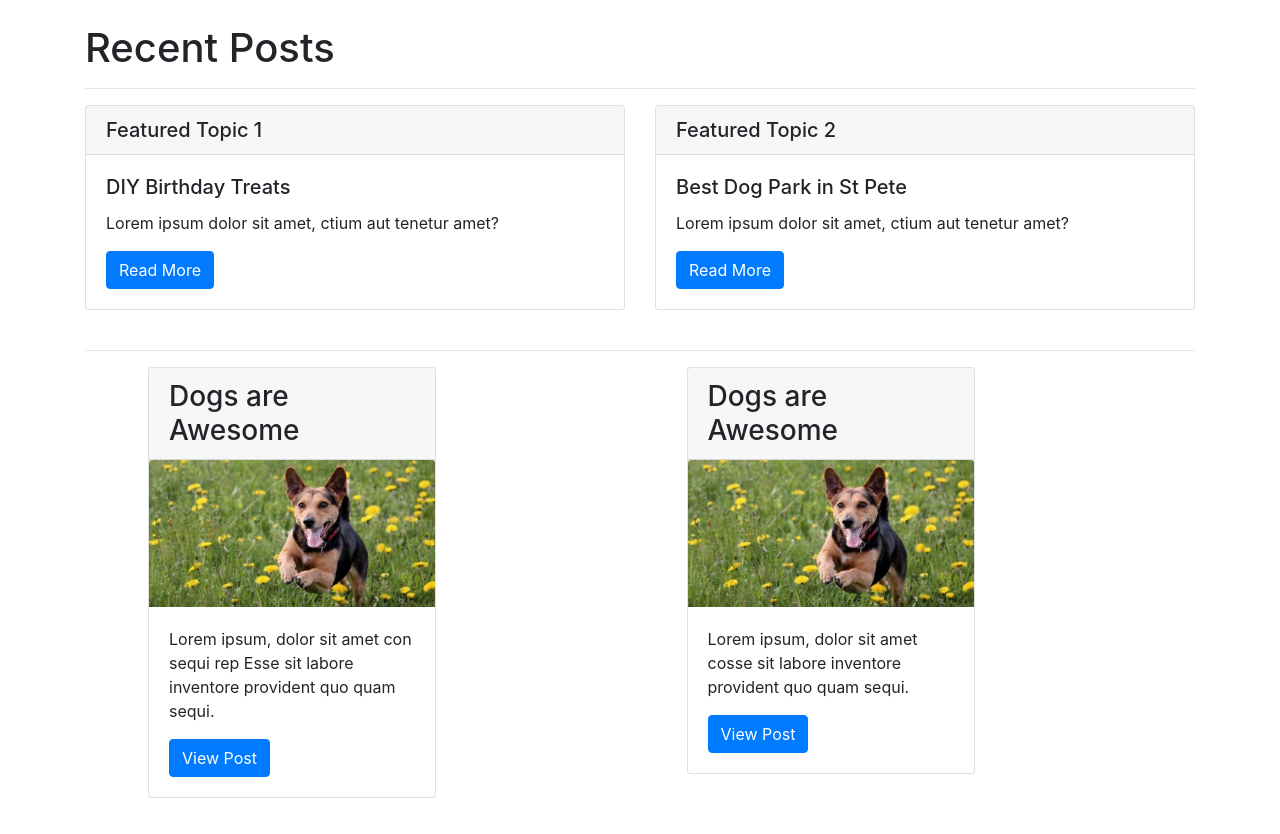
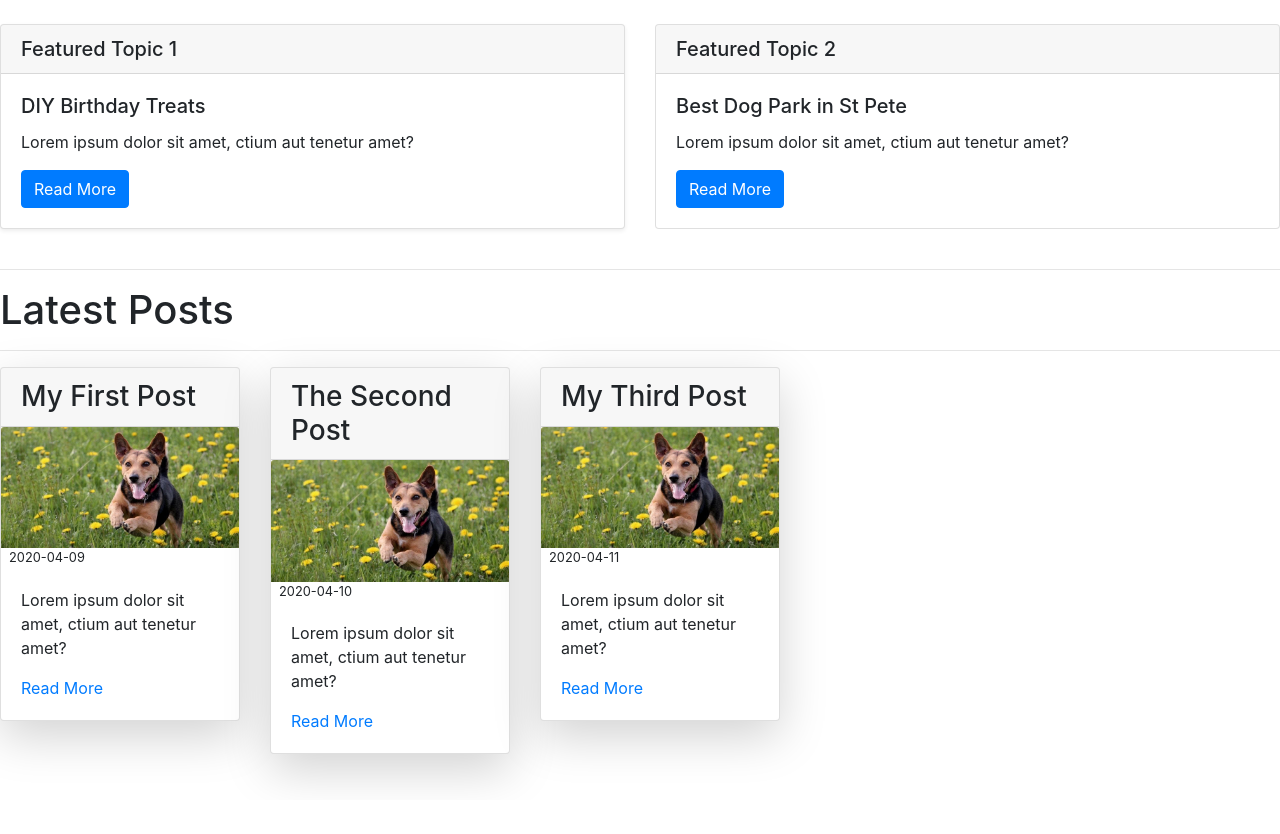
Before and after one commit to jybragg/Dog-Blog, a Gatsby site: page / in a window 1280 px wide. After the commit the page ends 800 px from the top, so only its background shows below. Built offline with nearby package versions, Linux system fonts and the light colour scheme; Gatsby itself is replaced by a stand-in of ours.

Commit message:
intergrated blog logic to home page, needs summary and featured logic, and overall styling

```diff
--- a/src/pages/2018-04-10-post-two/index.md
+++ b/src/pages/2018-04-10-post-two/index.md
@@ -1,7 +1,7 @@
 ---
 path: "/post-two"
 date: "2020-04-10"
-title: "My Second Post"
+title: "The Second Post"
 author: "Susan"
 ---
 
--- a/src/pages/index.js
+++ b/src/pages/index.js
@@ -1,15 +1,13 @@
 import React from 'react'
-import 'bootstrap/dist/css/bootstrap.min.css';
+import Link from 'gatsby-link'
+import 'bootstrap/dist/css/bootstrap.min.css'
 
-const IndexPage = () => (
-  <div className="container">
+const IndexPage = ({ data }) => (
+  <div>
     <br />
-    <h1>Recent Posts</h1>
-    <hr />
-
     <div className='row'>
       <div className='col'>
-        <div className="card">
+        <div className="card shadow-sm">
           <h5 className="card-header">Featured Topic 1</h5>
           <div className="card-body">
             <h5 className="card-title">DIY Birthday Treats</h5>
@@ -24,7 +22,11 @@ const IndexPage = () => (
           <h5 className="card-header">Featured Topic 2</h5>
           <div className="card-body">
             <h5 className="card-title">Best Dog Park in St Pete</h5>
+
+            {/* Add logic to <p> Summary */}
             <p className="card-text">Lorem ipsum dolor sit amet, ctium aut tenetur amet?</p>
+
+            {/* Add logic to link and change tag ti Link */}
             <a href="/treats" className="btn btn-primary">Read More</a>
           </div>
         </div>
@@ -34,37 +36,53 @@ const IndexPage = () => (
     <br />
     <hr />
 
-    <div className='row ml-5'>
+    <h1>Latest Posts</h1>
+    <hr />
+    <div className='row'>
+      {data.allMarkdownRemark.edges.map(post => (
+        <div key={post.node.id}>
 
-      <div className='col justify-content-center'>
-        <div className="card" style={{ width: '18rem' }}>
-          <h3 className="card-header">Dogs are Awesome</h3>
+          <div className='col-4'>
+            <div className="card shadow-lg" style={{ width: '15rem' }}>
+              <h3 className="card-header">{post.node.frontmatter.title}</h3>
               <img src={require("../images/dog1.jpg")} class="card-img-top" alt="..." />
+              {/* Posted by {post.node.frontmatter.author} on{' '} */}
+              <small className='ml-2 mt-0'>{post.node.frontmatter.date}</small>
               <div className="card-body">
-            <p className="card-text">Lorem ipsum, dolor sit amet con sequi rep Esse sit labore inventore provident quo quam sequi.</p>
-            <a href="#" class="btn btn-primary">View Post</a>
+
+                {/* Add logic to <p> Summary */}
+                <p className="card-text">Lorem ipsum dolor sit amet, ctium aut tenetur amet?</p>
+
+                <Link to={post.node.frontmatter.path}>Read More</Link>
               </div>
             </div>
           </div>
 
-      <div className='col justify-content-center'>
-        <div className="card" style={{ width: '18rem' }}>
-          <h3 className="card-header">Dogs are Awesome</h3>
-          <img src={require("../images/dog1.jpg")} class="card-img-top" alt="..." />
-          <div className="card-body">
-            <p className="card-text">Lorem ipsum, dolor sit amet cosse sit labore inventore provident quo quam sequi.</p>
-            <a href="#" class="btn btn-primary">View Post</a>
-          </div>
-        </div>
-      </div>
+          <br />
 
         </div>
 
-    <br />
-
-    <footer style={{ height: '10rem' }}></footer>
-
+      ))}
     </div>
+  </div >
 )
 
+export const pageQuery = graphql`
+  query BlogIndexQuery {
+    allMarkdownRemark {
+      edges {
+        node {
+          id
+          frontmatter {
+            path
+            title
+            date
+            author
+          }
+        }
+      }
+    }
+  }
+`
+
 export default IndexPage
```
Also changed, not shown: src/components/header.js (+5 -4 lines), src/components/menu.js (+4 -5 lines), src/pages/blog.js (deleted, +0 -46 lines). Lines whose indentation alone changed are shown as unchanged.
